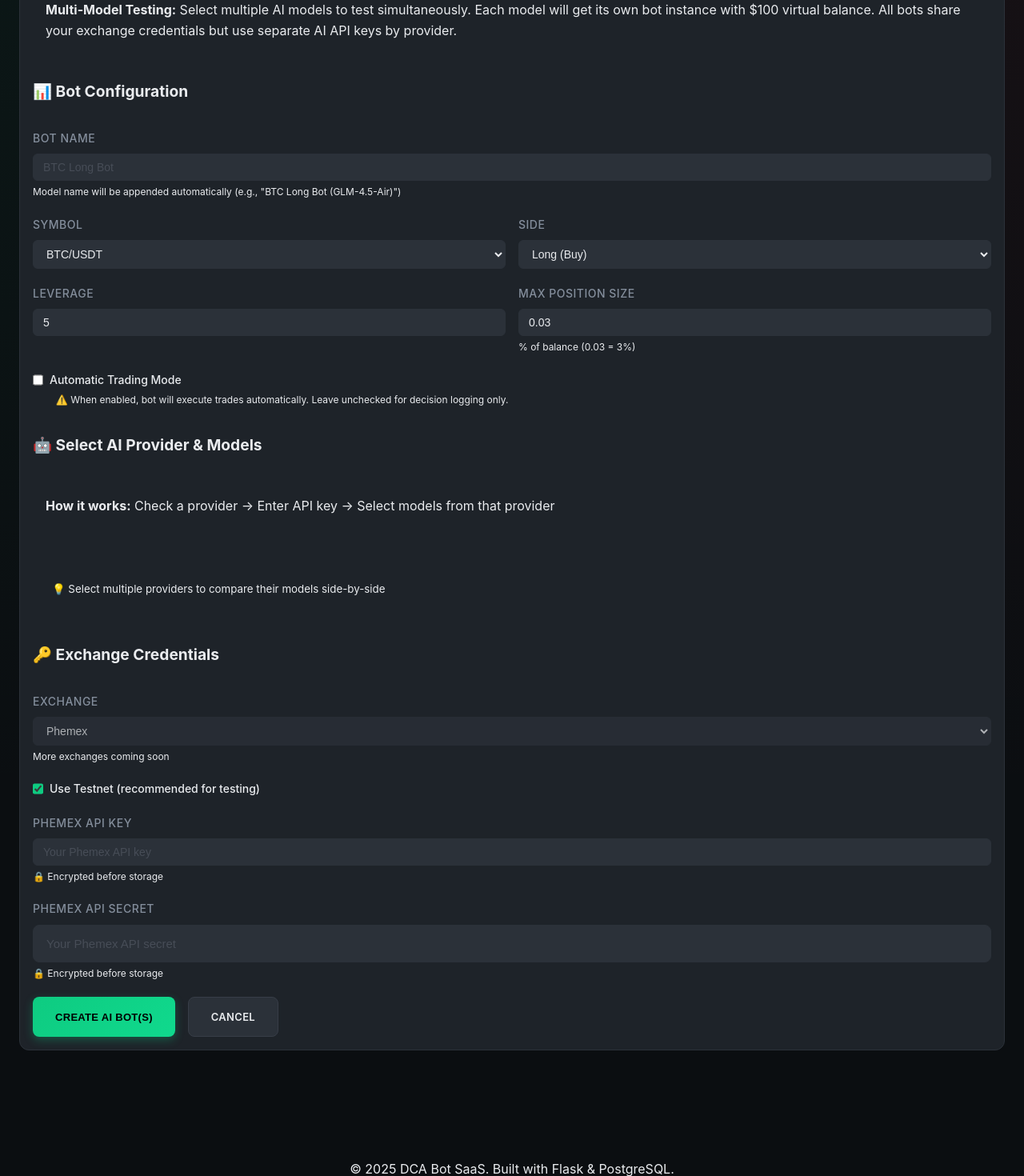
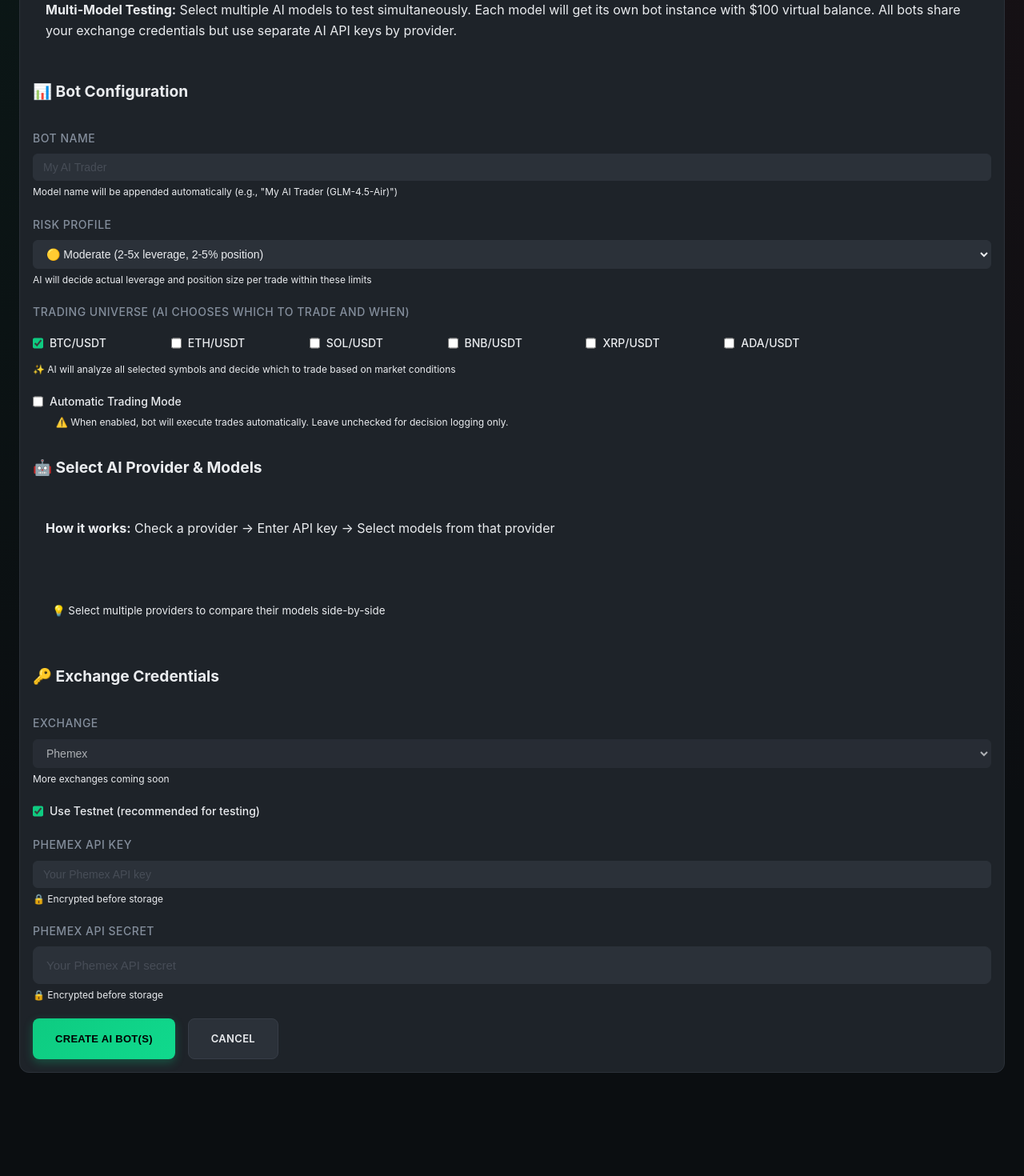
Before and after one commit to pehur00/dcabot, a Flask app: template saas/templates/ai_bot_form.html in a window 1280 px wide. Shown: the part 174-1644 px from the top of the page at 80% size. Run offline with Flask 3, Linux system fonts and the light colour scheme; the template is opened without the code that fills it, so the values that code supplies are empty; some libraries are stand-ins or nearby versions.

Commit message:
Add AI-driven risk profiles: Let AI decide leverage, position size, and symbol
MAJOR REFACTOR: Bot configuration now uses risk profiles instead of fixed parameters.
AI makes intelligent decisions about trading parameters with proper reasoning.

## What Changed

### Database (Migration 014):
- Added risk_profile column (conservative/moderate/aggressive/custom)
- Added allowed_symbols array (AI chooses which to trade)
- Renamed leverage → max_leverage (now a LIMIT not fixed value)
- Updated DeepSeek model name to DeepSeek-V3

### Form UI:
- Risk Profile selector:
  🟢 Conservative: 1-2x leverage, 1-3% position
  🟡 Moderate: 2-5x leverage, 2-5% position
  🔴 Aggressive: 5-10x leverage, 3-10% position
  ⚙️ Custom: User-defined limits

- Trading Universe (multi-select):
  AI chooses which symbols to trade based on analysis
  BTC, ETH, SOL, BNB, XRP, ADA available

- Removed fixed fields:
  ❌ Symbol dropdown (now AI decides)
  ❌ Side selector (AI decides Long/Short)
  ❌ Fixed leverage (now max limit)

### Backend:
- Parse risk_profile and set max limits accordingly
- Parse allowed_symbols array
- Store risk constraints, not fixed values
- AI will decide actual parameters per trade

## How It Works

User sets CONSTRAINTS:
- Risk profile (or custom limits)
- Allowed symbols
- Automatic mode on/off

AI decides PER TRADE:
- Which symbol to trade (from allowed list)
- Long or short
- Leverage (1x-20x with reasoning)
- Position size (0.1%-10% with reasoning)

Example AI decision:
"Symbol: BTC/USDT
Side: Long
Leverage: 3x
Reasoning: Strong momentum, low volatility. Using 3x (below 5x limit) for balanced risk-reward.

Position Size: 5%
Reasoning: High confidence (Fear & Greed: 75). Increasing from default 3% to 5% due to favorable conditions."

## Benefits

1. **Adaptive Trading**: AI responds to market conditions
2. **Better Risk Management**: AI explains position sizing decisions
3. **Multi-Symbol**: AI can analyze multiple assets, trade best opportunities
4. **Safety**: Hard limits prevent excessive risk
5. **Transparency**: AI provides reasoning for each decision

🤖 Generated with [Claude Code](https://claude.com/claude-code)

Co-Authored-By: Claude <noreply@anthropic.com>

```diff
--- a/saas/templates/ai_bot_form.html
+++ b/saas/templates/ai_bot_form.html
@@ -24,49 +24,77 @@
             <div class="form-group">
                 <label for="name">Bot Name</label>
                 <input type="text" id="name" name="name" required
-                       placeholder="BTC Long Bot"
+                       placeholder="My AI Trader"
                        maxlength="100">
-                <small style="color: var(--gray-500);">Model name will be appended automatically (e.g., "BTC Long Bot (GLM-4.5-Air)")</small>
+                <small style="color: var(--gray-500);">Model name will be appended automatically (e.g., "My AI Trader (GLM-4.5-Air)")</small>
             </div>
 
-            <div class="form-row">
-                <div class="form-group">
-                    <label for="symbol">Symbol</label>
-                    <select id="symbol" name="symbol" required>
-                        <option value="BTCUSDT">BTC/USDT</option>
-                        <option value="ETHUSDT">ETH/USDT</option>
-                        <option value="SOLUSDT">SOL/USDT</option>
-                        <option value="BNBUSDT">BNB/USDT</option>
-                        <option value="XRPUSDT">XRP/USDT</option>
-                        <option value="ADAUSDT">ADA/USDT</option>
-                        <option value="DOGEUSDT">DOGE/USDT</option>
-                    </select>
-                </div>
-
-                <div class="form-group">
-                    <label for="side">Side</label>
-                    <select id="side" name="side" required>
-                        <option value="Long">Long (Buy)</option>
-                        <option value="Short">Short (Sell)</option>
-                    </select>
-                </div>
+            <!-- Risk Profile Selection -->
+            <div class="form-group">
+                <label for="risk_profile">Risk Profile</label>
+                <select id="risk_profile" name="risk_profile" required>
+                    <option value="conservative">🟢 Conservative (1-2x leverage, 1-3% position)</option>
+                    <option value="moderate" selected>🟡 Moderate (2-5x leverage, 2-5% position)</option>
+                    <option value="aggressive">🔴 Aggressive (5-10x leverage, 3-10% position)</option>
+                    <option value="custom">⚙️ Custom (set your own limits)</option>
+                </select>
+                <small style="color: var(--gray-500);">
+                    AI will decide actual leverage and position size per trade within these limits
+                </small>
             </div>
 
-            <div class="form-row">
+            <!-- Custom Limits (shown when Custom profile selected) -->
+            <div id="custom_limits" class="form-row" style="display: none;">
                 <div class="form-group">
-                    <label for="leverage">Leverage</label>
-                    <input type="number" id="leverage" name="leverage"
-                           value="5" min="1" max="20" required>
+                    <label for="max_leverage">Max Leverage</label>
+                    <input type="number" id="max_leverage" name="max_leverage"
+                           value="5" min="1" max="20">
+                    <small style="color: var(--gray-500);">AI can use up to this leverage</small>
                 </div>
 
                 <div class="form-group">
                     <label for="max_position_size">Max Position Size</label>
                     <input type="number" id="max_position_size" name="max_position_size"
-                           value="0.03" min="0.01" max="1" step="0.01" required>
-                    <small style="color: var(--gray-500);">% of balance (0.03 = 3%)</small>
+                           value="0.05" min="0.01" max="0.20" step="0.01">
+                    <small style="color: var(--gray-500);">% of balance (0.05 = 5%)</small>
                 </div>
             </div>
 
+            <!-- Trading Universe -->
+            <div class="form-group">
+                <label>Trading Universe (AI chooses which to trade and when)</label>
+                <div style="display: grid; grid-template-columns: repeat(auto-fill, minmax(150px, 1fr)); gap: 0.75rem; margin-top: 0.5rem;">
+                    <div class="checkbox-group">
+                        <input type="checkbox" id="symbol_btc" name="allowed_symbols" value="BTCUSDT" checked>
+                        <label for="symbol_btc">BTC/USDT</label>
+                    </div>
+                    <div class="checkbox-group">
+                        <input type="checkbox" id="symbol_eth" name="allowed_symbols" value="ETHUSDT">
+                        <label for="symbol_eth">ETH/USDT</label>
+                    </div>
+                    <div class="checkbox-group">
+                        <input type="checkbox" id="symbol_sol" name="allowed_symbols" value="SOLUSDT">
+                        <label for="symbol_sol">SOL/USDT</label>
+                    </div>
+                    <div class="checkbox-group">
+                        <input type="checkbox" id="symbol_bnb" name="allowed_symbols" value="BNBUSDT">
+                        <label for="symbol_bnb">BNB/USDT</label>
+                    </div>
+                    <div class="checkbox-group">
+                        <input type="checkbox" id="symbol_xrp" name="allowed_symbols" value="XRPUSDT">
+                        <label for="symbol_xrp">XRP/USDT</label>
+                    </div>
+                    <div class="checkbox-group">
+                        <input type="checkbox" id="symbol_ada" name="allowed_symbols" value="ADAUSDT">
+                        <label for="symbol_ada">ADA/USDT</label>
+                    </div>
+                </div>
+                <small style="color: var(--gray-500); display: block; margin-top: 0.75rem;">
+                    ✨ AI will analyze all selected symbols and decide which to trade based on market conditions
+                </small>
+            </div>
+
+            <!-- Automatic Mode -->
             <div class="form-group">
                 <div class="checkbox-group">
                     <input type="checkbox" id="automatic_mode" name="automatic_mode">
@@ -244,6 +272,22 @@ document.addEventListener('DOMContentLoaded', function() {
     const providerCheckboxes = document.querySelectorAll('.provider-checkbox');
     const apiKeyInputs = document.querySelectorAll('.provider-api-key');
 
+    // Risk profile: Show/hide custom limits
+    const riskProfileSelect = document.getElementById('risk_profile');
+    const customLimitsDiv = document.getElementById('custom_limits');
+
+    riskProfileSelect.addEventListener('change', function() {
+        if (this.value === 'custom') {
+            customLimitsDiv.style.display = 'grid';
+            document.getElementById('max_leverage').required = true;
+            document.getElementById('max_position_size').required = true;
+        } else {
+            customLimitsDiv.style.display = 'none';
+            document.getElementById('max_leverage').required = false;
+            document.getElementById('max_position_size').required = false;
+        }
+    });
+
     // Handle provider checkbox changes
     providerCheckboxes.forEach(checkbox => {
         checkbox.addEventListener('change', function() {
```
Also changed, not shown: saas/ai_bot_routes.py (+31 -7 lines), saas/migrations/014_add_risk_profiles.sql (added).
